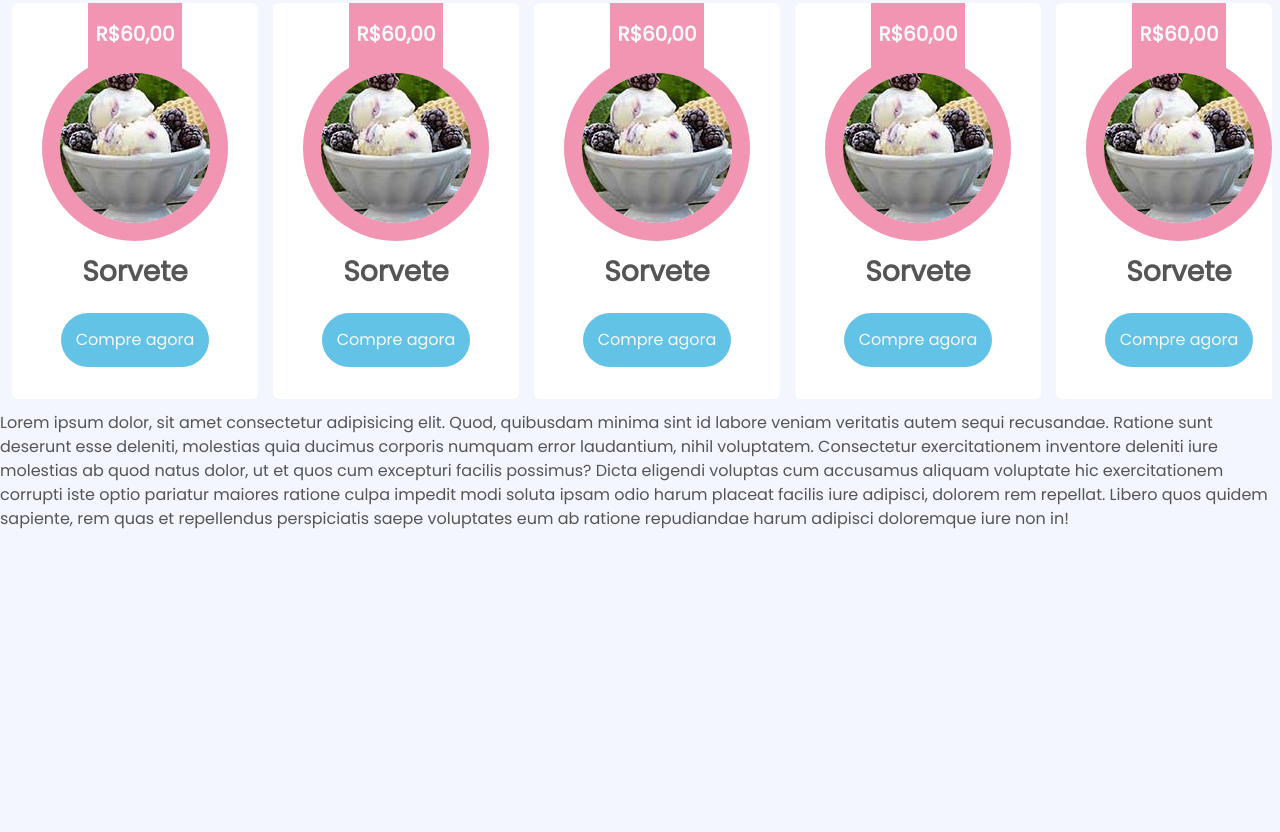
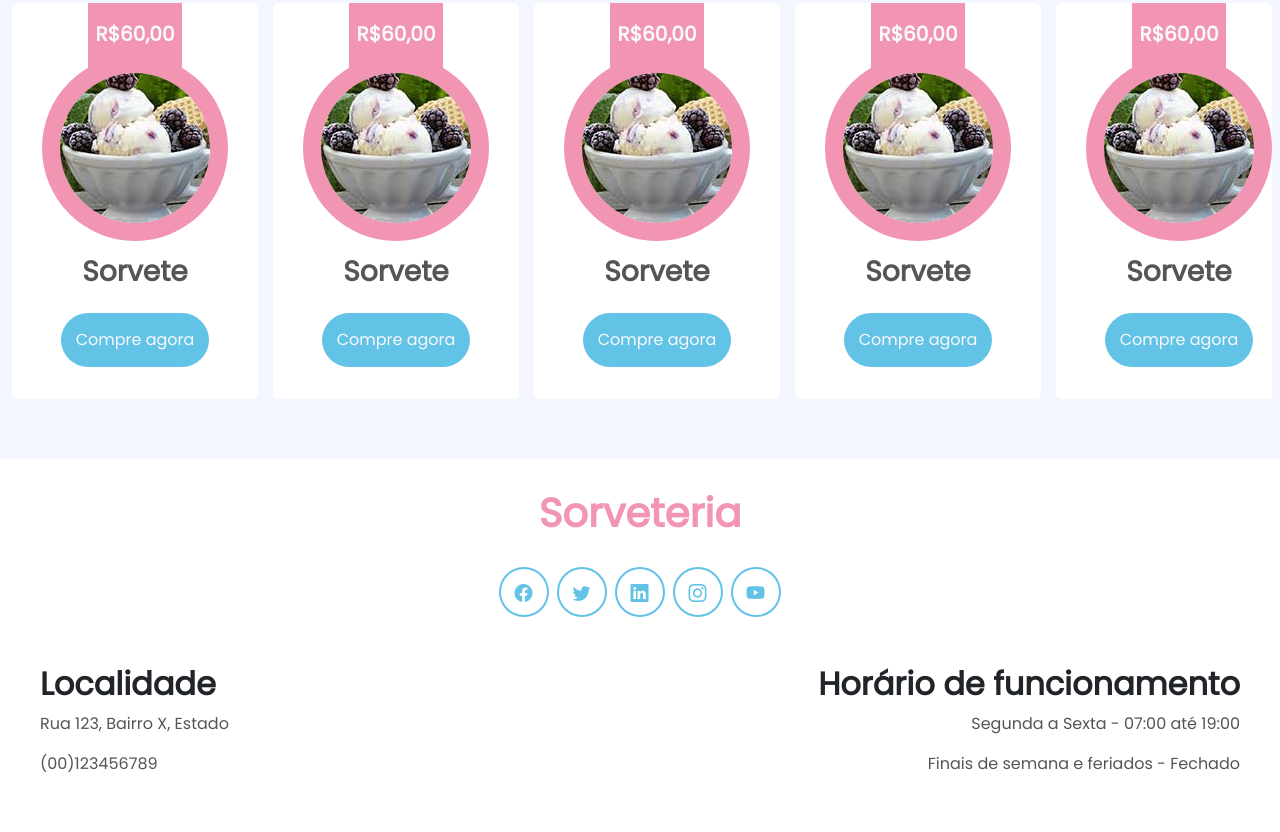
Before and after one commit to RamonBosi/Templates, a website: page sorveteria/index.html in a window 1280 px wide. Shown: the part 2460-3292 px from the top of the page. Before the commit the page ends 3007 px from the top, so only its background shows below. Drawn offline with nearby package versions, Linux system fonts and the light colour scheme.

Commit message:
Estilizando o footer

```diff
--- a/sorveteria/index.html
+++ b/sorveteria/index.html
@@ -67,7 +67,7 @@
       <a class="nav-link fw-semibold" href="#">Contato</a>
     </nav>
   </header>
-  <main>
+  <main class="mb-5">
     <div id="carouselExampleCaptions" class="carousel slide carousel-fade" data-bs-ride="carousel">
       <div class="carousel-inner">
         <div class="carousel-item active">
@@ -146,7 +146,7 @@
       <h2 class="text-center">Sorvetes disponíveis</h2>
       <p class="mb-2 ps-2 m-0">Arraste para o lado para ver os sorvetes</p>
       <section class="d-flex pb-1 pe-2 ps-1 rounded-2" style="height:400px;overflow-x:auto; gap:15px">
-        <div class="p-2 px-5 pt-0 d-flex flex-column align-items-center rounded-2" style="background-color:#ffffff;">
+        <div class="bg-white p-2 px-5 pt-0 d-flex flex-column align-items-center rounded-2">
           <div class="d-flex p-2 pt-3" style="background-color:#F195B2;">
             <p class="text-light fw-bold fs-5">R$60,00</p>
           </div>
@@ -156,7 +156,7 @@
           <h3 class="my-4 fw-bold">Sorvete</h3>
           <button class="hover-bg-secundary text-light border border-0 rounded-pill" style="background-color:#62C3E7;font-size:16px;padding: 15px;">Compre agora</button>
         </div>
-        <div class="p-2 px-5 pt-0 d-flex flex-column align-items-center rounded-2" style="background-color:#ffffff;">
+        <div class="bg-white p-2 px-5 pt-0 d-flex flex-column align-items-center rounded-2">
           <div class="d-flex p-2 pt-3" style="background-color:#F195B2;">
             <p class="text-light fw-bold fs-5">R$60,00</p>
           </div>
@@ -166,7 +166,7 @@
           <h3 class="my-4 fw-bold">Sorvete</h3>
           <button class="hover-bg-secundary text-light border border-0 rounded-pill" style="background-color:#62C3E7;font-size:16px;padding: 15px;">Compre agora</button>
         </div>
-        <div class="p-2 px-5 pt-0 d-flex flex-column align-items-center rounded-2" style="background-color:#ffffff;">
+        <div class="bg-white p-2 px-5 pt-0 d-flex flex-column align-items-center rounded-2">
           <div class="d-flex p-2 pt-3" style="background-color:#F195B2;">
             <p class="text-light fw-bold fs-5">R$60,00</p>
           </div>
@@ -176,7 +176,7 @@
           <h3 class="my-4 fw-bold">Sorvete</h3>
           <button class="hover-bg-secundary text-light border border-0 rounded-pill" style="background-color:#62C3E7;font-size:16px;padding: 15px;">Compre agora</button>
         </div>
-        <div class="p-2 px-5 pt-0 d-flex flex-column align-items-center rounded-2" style="background-color:#ffffff;">
+        <div class="bg-white p-2 px-5 pt-0 d-flex flex-column align-items-center rounded-2">
           <div class="d-flex p-2 pt-3" style="background-color:#F195B2;">
             <p class="text-light fw-bold fs-5">R$60,00</p>
           </div>
@@ -186,7 +186,7 @@
           <h3 class="my-4 fw-bold">Sorvete</h3>
           <button class="hover-bg-secundary text-light border border-0 rounded-pill" style="background-color:#62C3E7;font-size:16px;padding: 15px;">Compre agora</button>
         </div>
-        <div class="p-2 px-5 pt-0 d-flex flex-column align-items-center rounded-2" style="background-color:#ffffff;">
+        <div class="bg-white p-2 px-5 pt-0 d-flex flex-column align-items-center rounded-2">
           <div class="d-flex p-2 pt-3" style="background-color:#F195B2;">
             <p class="text-light fw-bold fs-5">R$60,00</p>
           </div>
@@ -196,7 +196,17 @@
           <h3 class="my-4 fw-bold">Sorvete</h3>
           <button class="hover-bg-secundary text-light border border-0 rounded-pill" style="background-color:#62C3E7;font-size:16px;padding: 15px;">Compre agora</button>
         </div>
-        <div class="p-2 px-5 pt-0 d-flex flex-column align-items-center rounded-2" style="background-color:#ffffff;">
+        <div class="bg-white p-2 px-5 pt-0 d-flex flex-column align-items-center rounded-2">
+          <div class="d-flex p-2 pt-3" style="background-color:#F195B2;">
+            <p class="text-light fw-bold fs-5">R$60,00</p>
+          </div>
+          <div class="mb-2 rounded-pill" style="box-shadow: 0 0 0 18px #F195B2;">
+            <img class="rounded-pill" src="./assets/product.jpg" alt="Sorvete"/>
+          </div>
+          <h3 class="my-4 fw-bold">Sorvete</h3>
+          <button class="hover-bg-secundary text-light border border-0 rounded-pill" style="background-color:#62C3E7;font-size:16px;padding: 15px;">Compre agora</button>
+        </div>
+        <div class="bg-white p-2 px-5 pt-0 d-flex flex-column align-items-center rounded-2">
           <div class="d-flex p-2 pt-3" style="background-color:#F195B2;">
             <p class="text-light fw-bold fs-5">R$60,00</p>
           </div>
@@ -208,12 +218,31 @@
         </div>
       </section>
     </article>
-    <p>Lorem ipsum dolor, sit amet consectetur adipisicing elit. Quod, quibusdam minima sint id labore veniam veritatis autem sequi recusandae. Ratione sunt deserunt esse deleniti, molestias quia ducimus corporis numquam error laudantium, nihil voluptatem. Consectetur exercitationem inventore deleniti iure molestias ab quod natus dolor, ut et quos cum excepturi facilis possimus? Dicta eligendi voluptas cum accusamus aliquam voluptate hic exercitationem corrupti iste optio pariatur maiores ratione culpa impedit modi soluta ipsam odio harum placeat facilis iure adipisci, dolorem rem repellat. Libero quos quidem sapiente, rem quas et repellendus perspiciatis saepe voluptates eum ab ratione repudiandae harum adipisci doloremque iure non in!</p>
   </main>
-
-
-
-
+  <footer class="bg-white p-4 d-flex flex-column">
+    <div class="align-self-center">
+      <a class="fw-bold fs-1" style="color:#F195B2;text-decoration:none;" href="#">Sorveteria</a>
+    </div>
+    <div class="social-media my-4 align-self-center">
+      <a href="#"><i class="bi bi-facebook"></i></a>
+      <a href="#"><i class="bi bi-twitter"></i></a>
+      <a href="#"><i class="bi bi-linkedin"></i></a>
+      <a href="#"><i class="bi bi-instagram"></i></a>
+      <a href="#"><i class="bi bi-youtube"></i></a>
+    </div>
+    <div class="mt-2 p-3 d-flex flex-column flex-lg-row justify-content-lg-between">
+      <div class="text-lg-start">
+        <h2 class="text-dark fw-bold">Localidade</h2>
+        <p>Rua 123, Bairro X, Estado</p>
+        <p>(00)123456789</p>
+      </div>
+      <div class="text-lg-end mt-3 mt-lg-0">
+        <h2 class="text-dark fw-bold ">Horário de funcionamento</h2>
+        <p>Segunda a Sexta - 07:00 até 19:00</p>
+        <p>Finais de semana e feriados - Fechado</p>
+      </div>
+    </div>
+  </footer>
   <script src="./js/bootstrap/bootstrap.bundle.min.js"></script>
 </body>
 </html>
--- a/sorveteria/styles/sass/_icons.scss
+++ b/sorveteria/styles/sass/_icons.scss
@@ -1,3 +1,36 @@
-i.bi{
-  color: $light;
+header{
+
+  i.bi{
+    color: $light;
+  }
 }
+
+footer{
+
+  div.social-media{
+    display: flex;
+    gap: 8px;
+
+    a{
+      border:2px solid $secondary;
+      padding: 10px;
+      width:50px;
+      height:50px;
+      border-radius: 50%;
+      color:$secondary;
+      display: flex;
+      justify-content: center;
+      align-items: center;
+
+      i.bi{
+        margin: 2px 1px 0 0;
+        font-size: 18px;
+      }
+
+      &:hover{
+        background-color:$secondary;
+        color:$dark;
+      }
+    }
+  }
+}
```
Also changed, not shown: sorveteria/styles/index.css, 1 other file.
